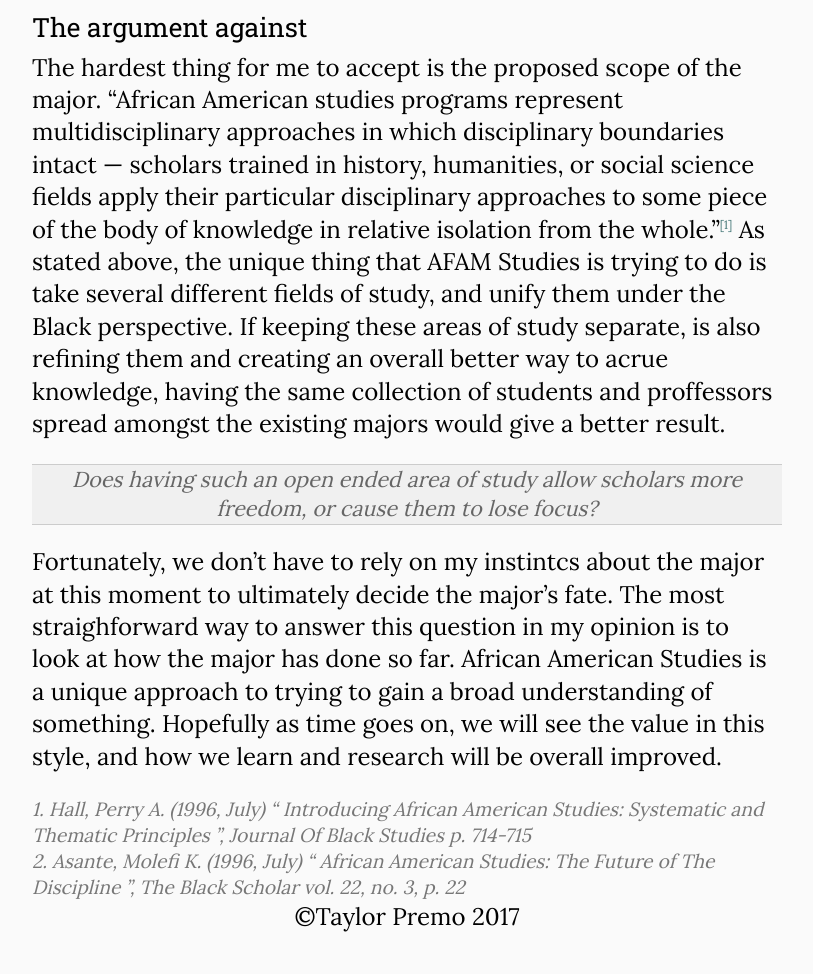
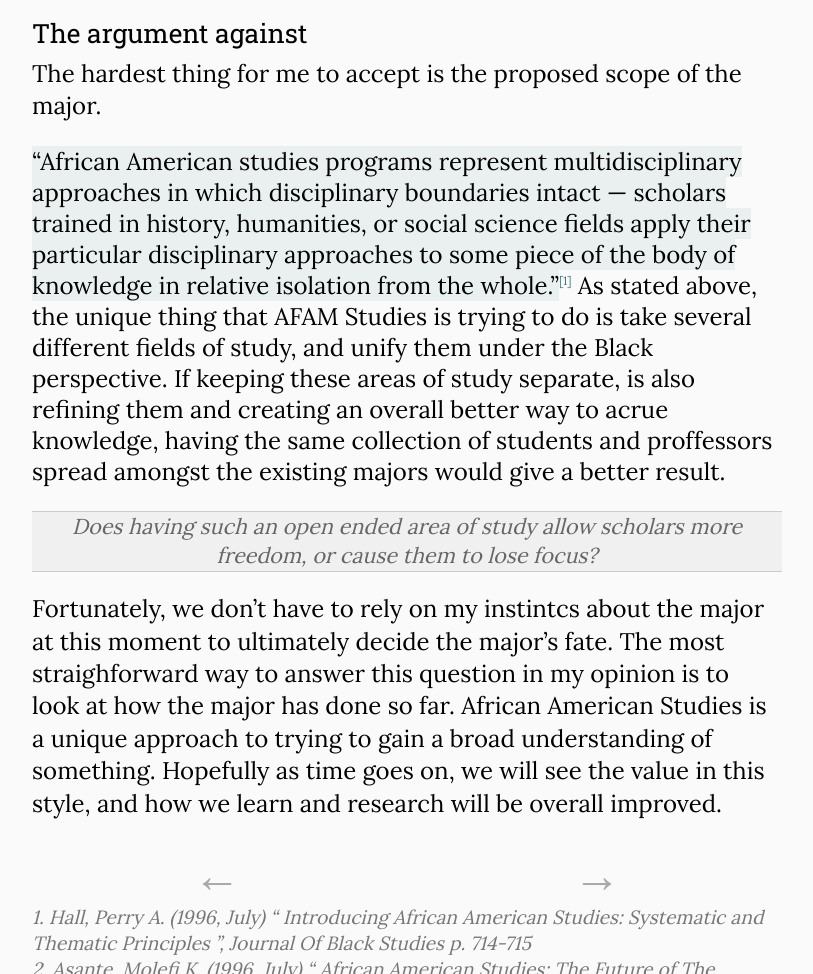
Before and after one commit to Tain101/AFAM201Blogs, a plain HTML site: page blogs/1.html in a window 1280 px wide. Shown: the part 1826-2800 px from the top of the page, without its empty margins (233-1046 px from the left). Before the commit the page ends 2759 px from the top, so only its background shows below. Drawn offline with Linux system fonts and the light colour scheme.

Commit message:
prepared nav bar

```diff
--- a/blogs/1.html
+++ b/blogs/1.html
@@ -16,7 +16,7 @@
     <h2>Defining African American Studies</h2>
 
     <p>
-        In order to give a valid assessment of anything, both the author and reader have to have the same definitions of the topic at hand. I believe Perry A Hall defines African American Studies best, &ldquo;[African American Studies] is presented as one of several forms of cultural reflection &hellip; accompanied by insights that detail the historical and social context as well as the sociodemographic and macroeconomic changes associated with the great urban migration of Blacks&hellip;&rdquo;<sup><a href="#footer">[1]</a></sup> The distinction between African American Studies and other, less multidisciplinary fields, is its use of several contexts. Molefi Kete Asante provides us with another major distincion &ldquo;Black Studies was not the mere aggregation of courses about our experiences but had to be courses taught from what we called at the time &ldquo;the black perspective.&rdquo;&rdquo;<sup><a href="#footer">[2]</a></sup> To put into my own words, African American Studies is a collective effort to provide complete and accurate insight into Black history, in any and every field that is relevant.
+        In order to give a valid assessment of anything, both the author and reader have to have the same definitions of the topic at hand. I believe Perry A Hall defines African American Studies best, <div class="quote">&ldquo;[African American Studies] is presented as one of several forms of cultural reflection &hellip; accompanied by insights that detail the historical and social context as well as the sociodemographic and macroeconomic changes associated with the great urban migration of Blacks&hellip;&rdquo;</div><sup><a href="#footer">[1]</a></sup> The distinction between African American Studies and other, less multidisciplinary fields, is its use of several contexts. Molefi Kete Asante provides us with another major distincion <div class="quote">&ldquo;Black Studies was not the mere aggregation of courses about our experiences but had to be courses taught from what we called at the time &ldquo;the black perspective.&rdquo;&rdquo;</div><sup><a href="#footer">[2]</a></sup> To put into my own words, African American Studies is a collective effort to provide complete and accurate insight into Black history, in any and every field that is relevant.
 
         <aside style="top: 25rem;">
         <div class="img">
@@ -45,7 +45,7 @@
     </p>
     <h2>The argument against</h2>
     <p>
-        The hardest thing for me to accept is the proposed scope of the major. &ldquo;African American studies programs represent multidisciplinary approaches in which disciplinary boundaries intact &mdash; scholars trained in history, humanities, or social science fields apply their particular disciplinary approaches to some piece of the body of knowledge in relative isolation from the whole.&rdquo;<sup><a href="#footer">[1]</a></sup> As stated above, the unique thing that AFAM Studies is trying to do is take several different fields of study, and unify them under the Black perspective. If keeping these areas of study separate, is also refining them and creating an overall better way to acrue knowledge, having the same collection of students and proffessors spread amongst the existing majors would give a better result.
+        The hardest thing for me to accept is the proposed scope of the major. <div class="quote">&ldquo;African American studies programs represent multidisciplinary approaches in which disciplinary boundaries intact &mdash; scholars trained in history, humanities, or social science fields apply their particular disciplinary approaches to some piece of the body of knowledge in relative isolation from the whole.&rdquo;</div><sup><a href="#footer">[1]</a></sup> As stated above, the unique thing that AFAM Studies is trying to do is take several different fields of study, and unify them under the Black perspective. If keeping these areas of study separate, is also refining them and creating an overall better way to acrue knowledge, having the same collection of students and proffessors spread amongst the existing majors would give a better result.
     </p>
     <p class="center">Does having such an open ended area of study allow scholars more freedom, or cause them to lose focus?
     </p>
@@ -54,6 +54,11 @@
     </p>
 </body>
 <footer>
+<div class="nav">
+    <div>&larr;</div>
+    <div>&rarr;</div>
+    <!-- <a href="./2.html">&rarr;</a> -->
+</div>
     <a name="footer"></a>
     <cite>
         <p>
--- a/style.css
+++ b/style.css
@@ -176,3 +176,26 @@ li {
     border-top: #add solid 1px;
     width: 60%;
 }
+
+.quote {
+    color: #000;
+    background: #eaf0f0;
+    display: inline;
+}
+
+div.nav {
+    text-align: center;
+    color: #aaa;
+    font-size: 200%;
+}
+
+div.nav a, div.nav div {
+    display: inline-block;
+    width: 49%;
+    color: #aaa;
+}
+
+div.nav a:hover {
+    color: #477;
+    background-color: #ddd;
+}
```
